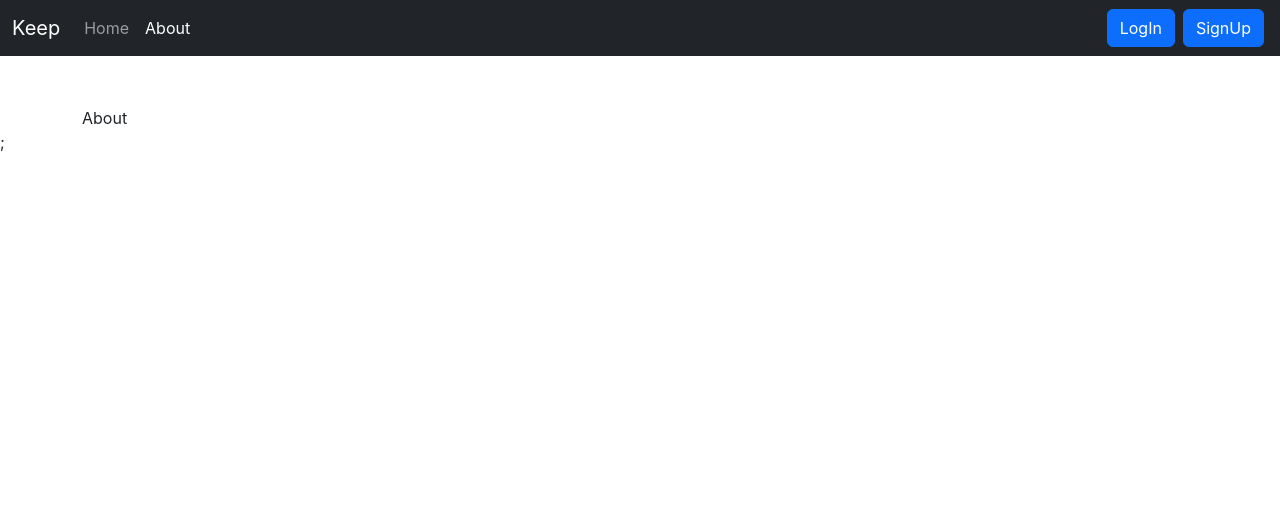
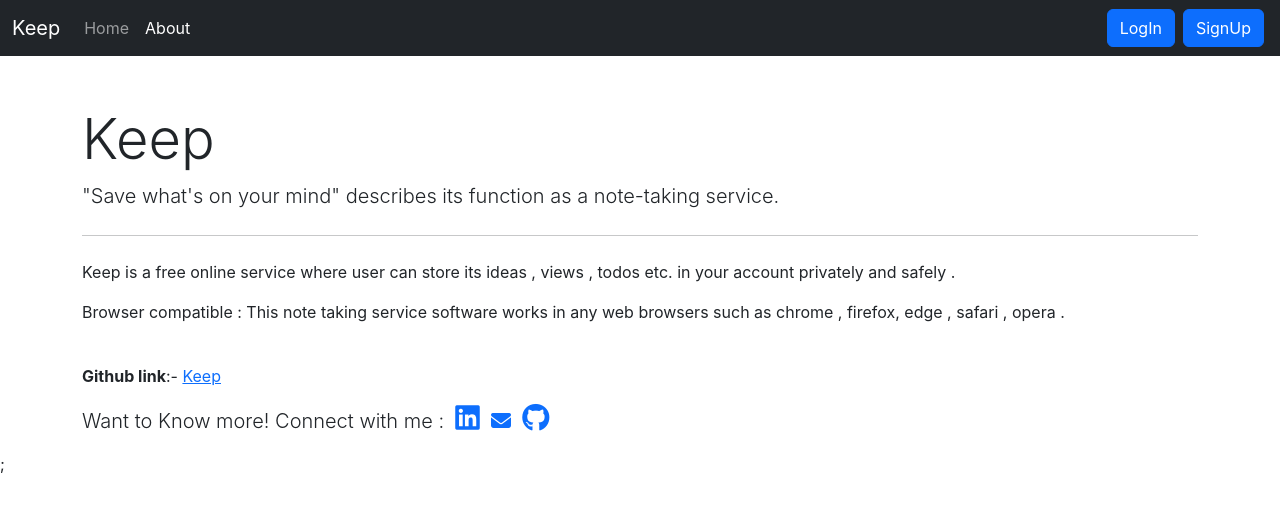
Before and after one commit to ayush1614/Keep, a React (Create React App) app: page /about in a window 1280 px wide. Shown: the top 508 px of the page. Built offline with nearby package versions, Linux system fonts and the light colour scheme; the HTML template or start-up script is replaced by a standard one.

Commit message:
about page added

```diff
--- a/src/components/About.js
+++ b/src/components/About.js
@@ -1,9 +1,26 @@
-import React from 'react'
+import React from 'react';
 
-const About = () => {
+export default function About() {
   return (
-    <div> About </div >
-  )
+    <>
+      <div classNameName="container jumbotron opacity-100" >
+        <h1 className="display-4">Keep</h1>
+        <p className="lead">"Save what's on your mind" describes its function as a note-taking service. </p>
+        <hr className="my-4" />
+        <p>Keep is a free online service where user can store its ideas ,  views , todos etc. in your account privately and safely .  </p>
+        <p>Browser compatible : This note taking service software works in any web browsers such as chrome , firefox, edge , safari , opera .  </p>
+        <br />
+        <p><b>Github link</b>:- <a href="https://www.github.com/ayush1614/keep">Keep</a></p>
+        <p className='lead'>
+          Want to Know more! Connect with me : &nbsp;
+          <b>
+            <a href="https://www.linkedin.com/in/ayush-katiyar-b893b3193/"><i className="fa-brands fa-linkedin fs-3"></i></a> &nbsp;
+            <a href="mailto:katiyarayush2000@gmail.com"><i class="fa-solid fa-envelope"></i></a>&nbsp;&nbsp;
+            <a href="https://www.github.com/ayush1614"><i className="fa-brands fa-github fs-3"></i></a>
+          </b>
+        </p>
+      </div>
+    </>
+  );
+
 }
-
-export default About
```
